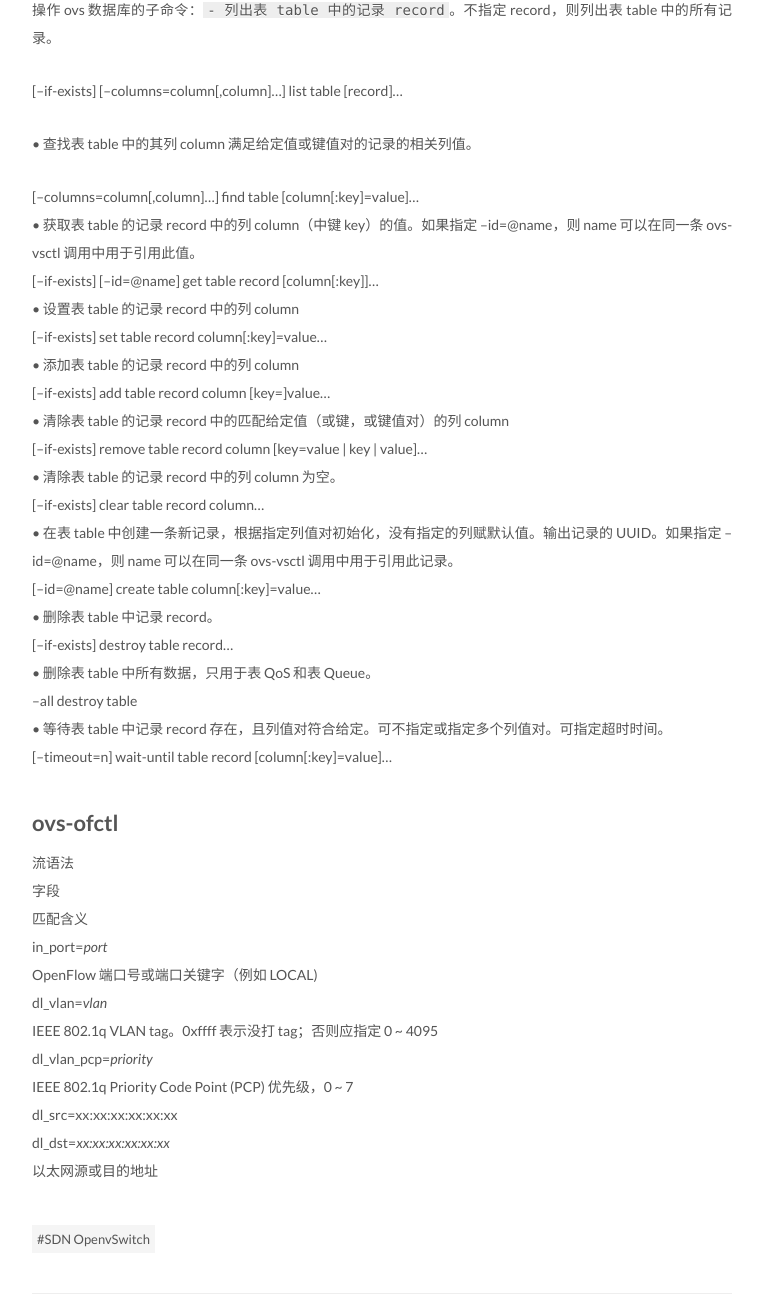
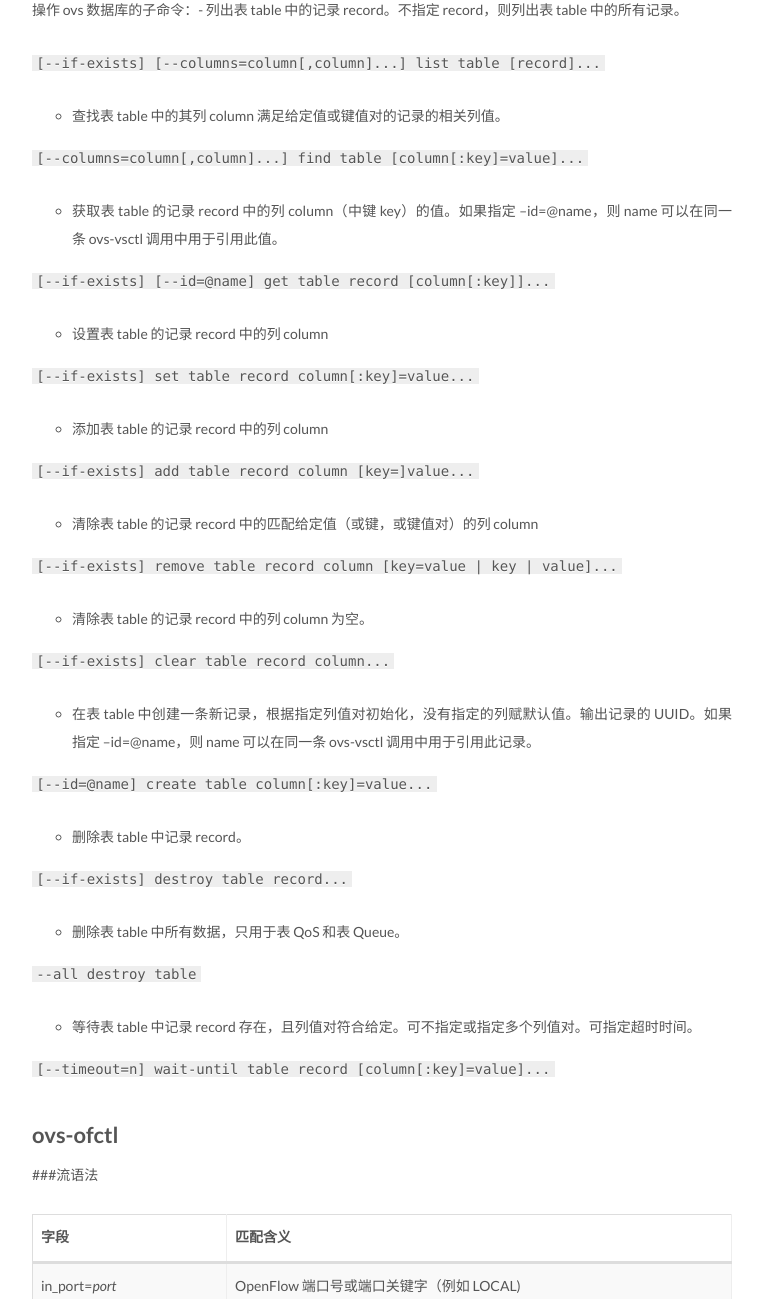
Before and after one commit to virinfra/virinfra.github.io, a plain HTML site: page 2016/02/16/openvswitch-utilities/index.html in a window 1280 px wide. Shown: the part 3785-5084 px from the top of the page, without its empty margins (258-1021 px from the left). Drawn offline with Linux system fonts and the light colour scheme.

Commit message:
Site updated: 2016-02-16 14:23:14

```diff
--- a/2016/02/16/openvswitch-utilities/index.html
+++ b/2016/02/16/openvswitch-utilities/index.html
@@ -65,7 +65,7 @@
 <meta property="og:site_name" content="Virinfra's Blog">
 <meta property="og:description" content="ovs-vsctlovs-vsctl 连接到 ovsdb-server 进程，查询或更新 ovs 数据库。如果更新数据库，则默认它会等待 ovs-vswitchd 根据数据库重新配置交换机后才返回。但使用 --no-wait 选项可不等待而立即返回。ovs-vsctl 可在单条调用中执行多条子命令，这实现为对数据库的原子事务操作。调用格式：
 1ovs-vsctl [全局选项]... [--] [子">
-<meta property="og:updated_time" content="2016-02-16T06:05:03.000Z">
+<meta property="og:updated_time" content="2016-02-16T06:23:06.000Z">
 <meta name="twitter:card" content="summary">
 <meta name="twitter:title" content="openvswitch命令行工具">
 <meta name="twitter:description" content="ovs-vsctlovs-vsctl 连接到 ovsdb-server 进程，查询或更新 ovs 数据库。如果更新数据库，则默认它会等待 ovs-vswitchd 根据数据库重新配置交换机后才返回。但使用 --no-wait 选项可不等待而立即返回。ovs-vsctl 可在单条调用中执行多条子命令，这实现为对数据库的原子事务操作。调用格式：
@@ -333,11 +333,79 @@
 </tr>
 </tbody>
 </table>
-<p>操作 ovs 数据库的子命令：<code>- 列出表 table 中的记录 record</code>。不指定 record，则列出表 table 中的所有记录。</p>
-<p>[–if-exists] [–columns=column[,column]…] list table [record]…</p>
-<p>• 查找表 table 中的其列 column 满足给定值或键值对的记录的相关列值。</p>
-<p>[–columns=column[,column]…] find table [column[:key]=value]…<br>• 获取表 table 的记录 record 中的列 column（中键 key）的值。如果指定 –id=@name，则 name 可以在同一条 ovs-vsctl 调用中用于引用此值。<br>[–if-exists] [–id=@name] get table record [column[:key]]…<br>• 设置表 table 的记录 record 中的列 column<br>[–if-exists] set table record column[:key]=value…<br>• 添加表 table 的记录 record 中的列 column<br>[–if-exists] add table record column [key=]value…<br>• 清除表 table 的记录 record 中的匹配给定值（或键，或键值对）的列 column<br>[–if-exists] remove table record column [key=value | key | value]…<br>• 清除表 table 的记录 record 中的列 column 为空。<br>[–if-exists] clear table record column…<br>• 在表 table 中创建一条新记录，根据指定列值对初始化，没有指定的列赋默认值。输出记录的 UUID。如果指定 –id=@name，则 name 可以在同一条 ovs-vsctl 调用中用于引用此记录。<br>[–id=@name] create table column[:key]=value…<br>• 删除表 table 中记录 record。<br>[–if-exists] destroy table record…<br>• 删除表 table 中所有数据，只用于表 QoS 和表 Queue。<br>–all destroy table<br>• 等待表 table 中记录 record 存在，且列值对符合给定。可不指定或指定多个列值对。可指定超时时间。<br>[–timeout=n] wait-until table record [column[:key]=value]…</p>
-<h2 id="ovs-ofctl"><a href="#ovs-ofctl" class="headerlink" title="ovs-ofctl"></a>ovs-ofctl</h2><p>流语法<br>字段<br>匹配含义<br>in_port=<em>port</em><br>OpenFlow 端口号或端口关键字（例如 LOCAL)<br>dl_vlan=<em>vlan</em><br>IEEE 802.1q VLAN tag。0xffff 表示没打 tag；否则应指定 0 ~ 4095<br>dl_vlan_pcp=<em>priority</em><br>IEEE 802.1q Priority Code Point (PCP) 优先级，0 ~ 7<br>dl_src=xx:xx:xx:xx:xx:xx<br>dl_dst=<em>xx:xx:xx:xx:xx:xx</em><br>以太网源或目的地址</p>
+<p>操作 ovs 数据库的子命令：- 列出表 table 中的记录 record。不指定 record，则列出表 table 中的所有记录。</p>
+<p><code>[--if-exists] [--columns=column[,column]...] list table [record]...</code></p>
+<ul>
+<li>查找表 table 中的其列 column 满足给定值或键值对的记录的相关列值。</li>
+</ul>
+<p><code>[--columns=column[,column]...] find table [column[:key]=value]...</code></p>
+<ul>
+<li>获取表 table 的记录 record 中的列 column（中键 key）的值。如果指定 –id=@name，则 name 可以在同一条 ovs-vsctl 调用中用于引用此值。</li>
+</ul>
+<p><code>[--if-exists] [--id=@name] get table record [column[:key]]...</code></p>
+<ul>
+<li>设置表 table 的记录 record 中的列 column</li>
+</ul>
+<p><code>[--if-exists] set table record column[:key]=value...</code></p>
+<ul>
+<li>添加表 table 的记录 record 中的列 column</li>
+</ul>
+<p><code>[--if-exists] add table record column [key=]value...</code></p>
+<ul>
+<li>清除表 table 的记录 record 中的匹配给定值（或键，或键值对）的列 column</li>
+</ul>
+<p><code>[--if-exists] remove table record column [key=value | key | value]...</code></p>
+<ul>
+<li>清除表 table 的记录 record 中的列 column 为空。</li>
+</ul>
+<p><code>[--if-exists] clear table record column...</code></p>
+<ul>
+<li>在表 table 中创建一条新记录，根据指定列值对初始化，没有指定的列赋默认值。输出记录的 UUID。如果指定 –id=@name，则 name 可以在同一条 ovs-vsctl 调用中用于引用此记录。</li>
+</ul>
+<p><code>[--id=@name] create table column[:key]=value...</code></p>
+<ul>
+<li>删除表 table 中记录 record。</li>
+</ul>
+<p><code>[--if-exists] destroy table record...</code></p>
+<ul>
+<li>删除表 table 中所有数据，只用于表 QoS 和表 Queue。</li>
+</ul>
+<p><code>--all destroy table</code></p>
+<ul>
+<li>等待表 table 中记录 record 存在，且列值对符合给定。可不指定或指定多个列值对。可指定超时时间。</li>
+</ul>
+<p><code>[--timeout=n] wait-until table record [column[:key]=value]...</code></p>
+<h2 id="ovs-ofctl"><a href="#ovs-ofctl" class="headerlink" title="ovs-ofctl"></a>ovs-ofctl</h2><p>###流语法</p>
+<table>
+<thead>
+<tr>
+<th>字段</th>
+<th>匹配含义</th>
+</tr>
+</thead>
+<tbody>
+<tr>
+<td>in_port=<em>port</em></td>
+<td>OpenFlow 端口号或端口关键字（例如 LOCAL)</td>
+</tr>
+<tr>
+<td>dl_vlan=<em>vlan</em></td>
+<td>IEEE 802.1q VLAN tag。0xffff 表示没打 tag；否则应指定 0 ~ 4095</td>
+</tr>
+<tr>
+<td>dl_vlan_pcp=<em>priority</em></td>
+<td>IEEE 802.1q Priority Code Point (PCP) 优先级，0 ~ 7</td>
+</tr>
+<tr>
+<td>dl_src=xx:xx:xx:xx:xx:xx</td>
+<td>以太网源地址</td>
+</tr>
+<tr>
+<td>dl_dst=<em>xx:xx:xx:xx:xx:xx</em></td>
+<td>以太网目的地址</td>
+</tr>
+</tbody>
+</table>
 
 
     </div>
```
Also changed, not shown: index.html (+73 -5 lines).
